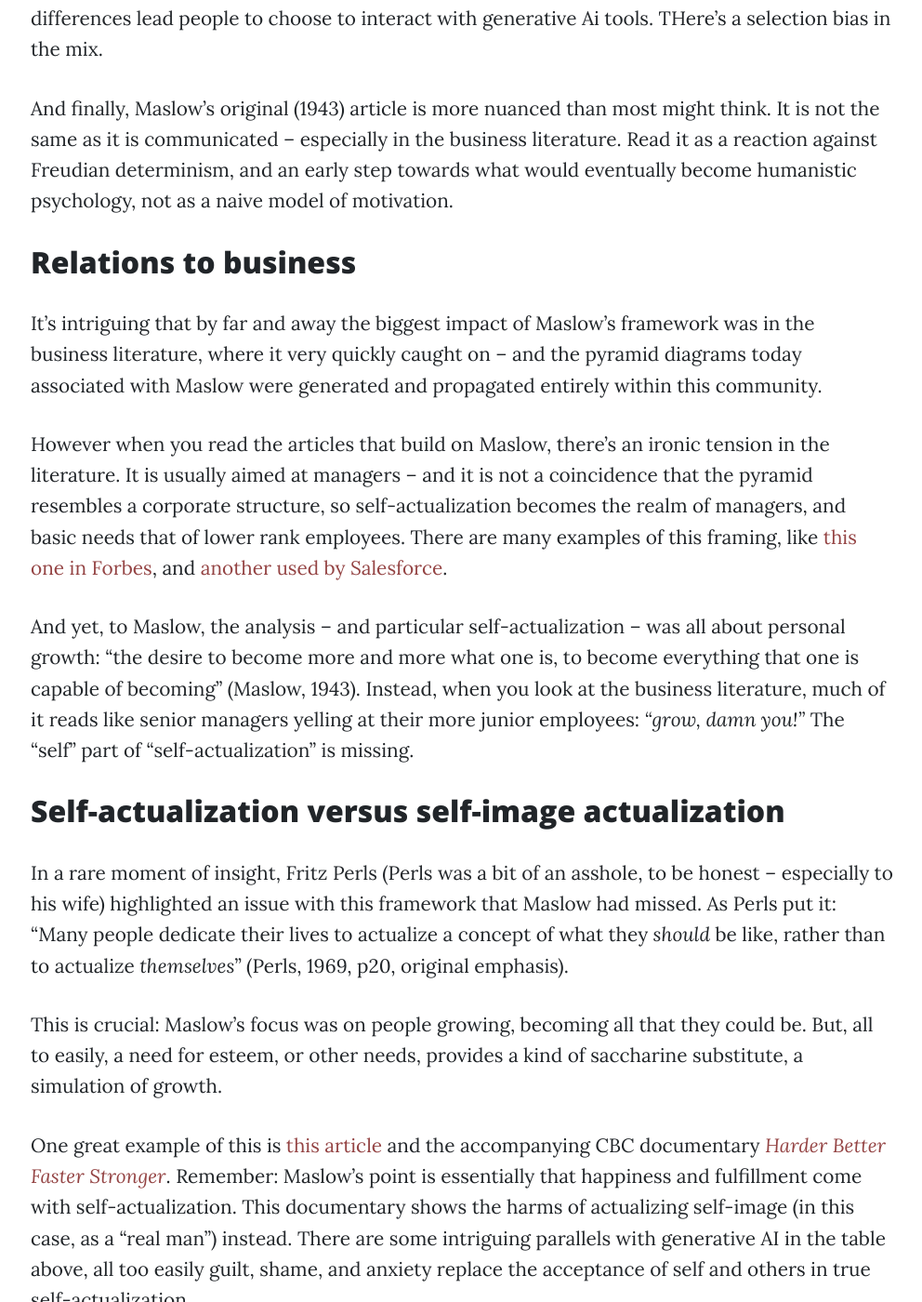
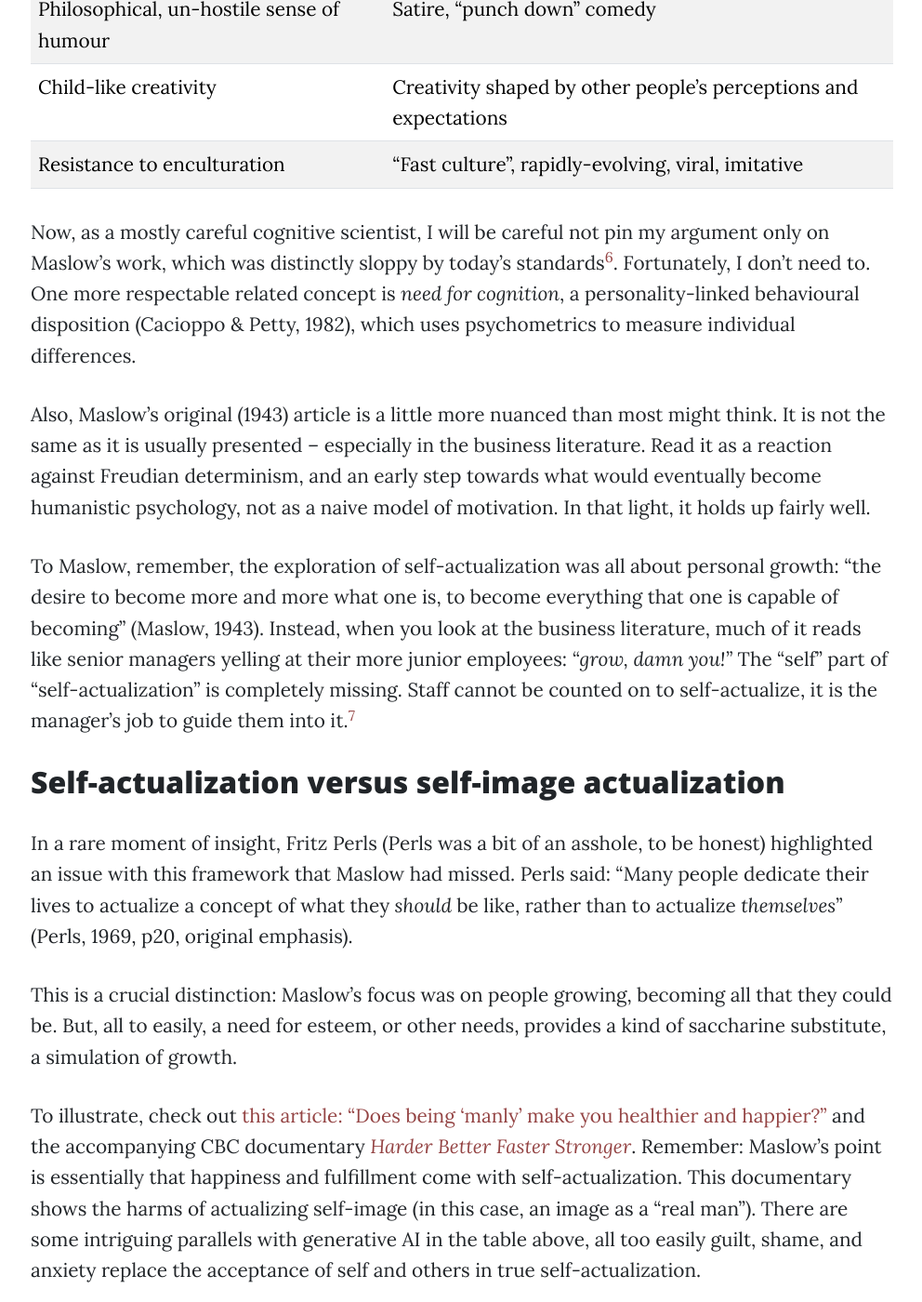
Before and after one commit to morungos/morungos.github.io, a Jekyll site: the page built from _posts/2025-08-22-super-size-my-brain.md, in a window 1280 px wide and 1400 px high, scrolled down 3461 px. Shown: the whole window at 93% size, without its empty margins (143-1135 px from the left). Built offline with Jekyll 4.4.1, drawn with Linux system fonts in a browser that asks for light colours; some of the changed text lies outside the part shown.

Commit message:
more tweaks

```diff
--- a/_posts/2025-08-22-super-size-my-brain.md
+++ b/_posts/2025-08-22-super-size-my-brain.md
@@ -9,24 +9,24 @@
 "Super Size Me"](https://www.imdb.com/title/tt0390521/)?
 
 To put it simply, if we spend our days immersed, not in human society, but in a
-soup of synthetic information, tailored to reflect the internet at large, what
-will be the impact on us? Is there a kind of “cognitive diet” that can be good —
+soup of synthetic information, tailored to reflect whatever big technology corporations
+have stuffed into their training data,
+*what will be the impact on us?*
+
+Is there a kind of “cognitive diet” that can be good —
 or bad — for us? Can we end up consuming information in a way that slowly
 transforms us, destroying our ability to function independently. In effect, are
 our mental capacities malleable or not?
 
 And if our mental capacities are not fixed, but constantly shift according to
-our context and experiences -- what if they are capable of being significantly
-harmed by some external stimuli?[^trauma]
-
-[^trauma]: Although trauma is a known example of this, it is by its nature
-    extreme, so I will leave trauma out of this, and focus on more everyday
-    experiences.
+our context and experiences -- what if they they don't help us grow healthy,
+but clog our mental arteries? Might we be significantly
+harmed by being surrounded by these complex cognitive artefacts?
 
 ## Maslow's hierarchy of needs
 
 One way to think about this is through the framework of Abraham Maslow, and
-especially his "hierarchy of needs", today usually depicted as a pyramid
+especially his "hierarchy of needs" (Maslow, 1943), today usually depicted as a pyramid
 (although Maslow himself never depicted it that way). At the bottom are a number
 of more basic needs (food, safety, love, self-esteem), and only once those are
 being met are we able to explore higher ones. At the top was
@@ -44,39 +44,50 @@
     point was that people who are fulfilled and happy tend to have a significant
     proportion of self-actualization in their mix.
 
-Today, the field that uses Maslow's model most often is business. His hierarchy
-of needs, and the pyramid diagram that evolved within the business literature
-after Maslow, are ubiquitous -- often bearing little resemblance to Maslow's.
+Today, the field that uses Maslow's ideas most often is not psychology but business. His hierarchy, and the pyramid diagram that evolved within the business literature
+after Maslow, are ubiquitous -- often bearing little resemblance to Maslow's original.
 For example [Salesforce use the structure to describe corporate growth from
 startups to unicorns and corporate
 citizenship](https://www.salesforce.com/ca/blog/business-hierarchy-of-needs/).
 
 Similarly, Keith Davis, whose *Human Relations at Work* (Davis, 1957) popularised
-Maslow's ideas within business, argued (contra Maslow) that too much safety was a
-bad thing.
+Maslow's ideas within business, argued (contra Maslow) that giving people too much safety -- one of Maslow's basic needs
+-- was a bad thing for a business, a family, or a society:
 
 > "The problem is faced alike by father with son, employer with personnel, and
 > government with citizens. A dangerous aspect of too much security is that if it
 > goes far enough to make man overly dependent on his securers, he may become
 > complacently unproductive" (Davis, 1957, p26).
 
-For Davis, the different hierarchies have the same basic structure, and Maslow's
-framework showed them how to achieve motivation by using the stick to remove
-safety, rather than the by offering the carrot of self-actualization.
+For Davis, all these different hierarchies have the same basic structure, and Maslow's
+framework showed them how to induce motivation when and where you needed to, using the stick to remove
+safety, rather than offering the carrot of self-actualization.
 
-But I digress. Like Maslow, let's focus more on growth, and how this framework helps
+It's intriguing that by far and away the biggest impact of Maslow's framework
+was in the business literature, where it very quickly caught on -- and the
+pyramid diagrams today associated with Maslow were generated and propagated
+entirely within this community.
+
+However when you read the articles that build on Maslow, there's an ironic
+tension in the literature. It is usually aimed at managers -- and it is not a
+coincidence that the pyramid resembles a corporate structure, so
+self-actualization becomes the realm of managers, and basic needs that of lower
+rank employees. There are many examples of this framing, like [this one in
+Forbes](https://www.forbes.com/councils/forbeshumanresourcescouncil/2021/06/10/maslows-hierarchy-of-needs-in-your-organization-how-to-support-your-employees-at-every-stage/),
+and [another used by
+Salesforce](https://www.salesforce.com/ca/blog/business-hierarchy-of-needs/).
+
+But I digress. Like Maslow, let us focus more on growth than on needs, and see how this framework helps
 us understand how people can become better, focusing on self-actualization.
 
 ## Self-actualization
 
-Maslow studied a fair number of people he considered self-actualizers (ranging from Einstein to
+Maslow came up with his interpretation of self-actualization by studing a fair number of people he considered self-actualizers (ranging from Einstein to
 Harriet Tubman), to find out what they had in common, and what marked them apart
 from the rest of us. All in all, he found about fifteen common behaviours,
-summarised in the table below.
-
-It's worth noting here that I'm talking about Maslow's original
-(semi-)qualitative work, not the abuses of his description that came later,
-especially in the popularization of his framework within the business community.
+summarised in left hand side of the table below. Down the right hand side, I've
+connected some of the corresponding effects of naive uptake of generative AI technology,
+whether it be vibe coding or helping students write essays.
 
 | Maslow's self-actualization               | Naive generative AI                                                   |
 | ----------------------------------------- | --------------------------------------------------------------------- |
@@ -105,67 +116,64 @@
 
 Now, as a mostly careful cognitive scientist, I will be careful not pin my
 argument only on Maslow's work, which was distinctly sloppy by today's
-standards. Fortunately, I don't need to. One more respectable related concept is
+standards[^method]. Fortunately, I don't need to. One more respectable related concept is
 *need for cognition*, a personality-linked behavioural disposition (Cacioppo &
 Petty, 1982), which uses psychometrics to measure individual differences.
 
-Also, it is not clear that these effects are causal. It is very likely that
-individual cognitive differences lead people to choose to interact with
-generative Ai tools. THere's a selection bias in the mix.
+[^method]: Criticisms of Maslow's work have tended to focus more on his basic needs (physiological,
+    safety, love and belonging, and self-esteem), and particularly their ordering, and less on
+    sef-actualization, which actually held up surprisingly well in other studies.
 
-And finally, Maslow's original (1943) article is more nuanced than most might
-think. It is not the same as it is communicated -- especially in the business
+Also, Maslow's original (1943) article is a little more nuanced than most might
+think. It is not the same as it is usually presented -- especially in the business
 literature. Read it as a reaction against Freudian determinism, and an early
 step towards what would eventually become humanistic psychology, not as a naive
-model of motivation.
+model of motivation. In that light, it holds up fairly well.
 
-## Relations to business
-
-It's intriguing that by far and away the biggest impact of Maslow's framework
-was in the business literature, where it very quickly caught on -- and the
-pyramid diagrams today associated with Maslow were generated and propagated
-entirely within this community.
-
-However when you read the articles that build on Maslow, there's an ironic
-tension in the literature. It is usually aimed at managers -- and it is not a
-coincidence that the pyramid resembles a corporate structure, so
-self-actualization becomes the realm of managers, and basic needs that of lower
-rank employees. There are many examples of this framing, like [this one in
-Forbes](https://www.forbes.com/councils/forbeshumanresourcescouncil/2021/06/10/maslows-hierarchy-of-needs-in-your-organization-how-to-support-your-employees-at-every-stage/),
-and [another used by
-Salesforce](https://www.salesforce.com/ca/blog/business-hierarchy-of-needs/).
-
-And yet, to Maslow, the analysis -- and particular self-actualization -- was all
+To Maslow, remember, the exploration of self-actualization was all
 about personal growth: "the desire to become more and more what one is, to
 become everything that one is capable of becoming" (Maslow, 1943). Instead, when
 you look at the business literature, much of it reads like senior managers
 yelling at their more junior employees: *"grow, damn you!"* The "self" part of
-"self-actualization" is missing.
+"self-actualization" is completely missing. Staff cannot be counted on to
+self-actualize, it is the manager's job to guide them into it.[^fairer]
+
+[^fairer]: A fairer interpretation of Maslow for business would be
+    that employers shoild focus on minimizing basic needs: keeping their employees well-fed,
+    safe and healthy, comfortable with their work-life balance, and respected by their
+    colleagues. That done, they'd get on and self-actualize themselves
+    -- unless the company actively prevented it. Maslow would have approved of
+    good health insurance, remote working, and the like. He'd frown on
+    modern versions of scientific management, using metrics for performance
+    assessment and the like, as they wield basic needs instead, and therefore
+    limit rather than enable growth. His view was, essentially, that a happy
+    person will motivate themselves, they won't need to be motivated by others.
 
 ## Self-actualization versus self-image actualization
 
 In a rare moment of insight, Fritz Perls (Perls was a bit of an asshole, to be
-honest -- especially to his wife) highlighted an issue with this framework that
-Maslow had missed. As Perls put it: "Many people dedicate their lives to
+honest) highlighted an issue with this framework that
+Maslow had missed. Perls said: "Many people dedicate their lives to
 actualize a concept of what they *should* be like, rather than to actualize
 *themselves*" (Perls, 1969, p20, original emphasis).
 
-This is crucial: Maslow's focus was on people growing, becoming all that they
+This is a crucial distinction: Maslow's focus was on people growing, becoming all that they
 could be. But, all to easily, a need for esteem, or other needs, provides a
 kind of saccharine substitute, a simulation of growth.
 
-One great example of this is [this
-article](https://www.cbc.ca/documentaries/the-passionate-eye/does-being-manly-make-you-healthier-and-happier-the-top-5-reasons-the-answer-is-nope-1.7358633)
+To illustrate, check out [this
+article: "Does being 'manly' make you healthier and happier?"](https://www.cbc.ca/documentaries/the-passionate-eye/does-being-manly-make-you-healthier-and-happier-the-top-5-reasons-the-answer-is-nope-1.7358633)
 and the accompanying CBC documentary [*Harder Better Faster
 Stronger*](https://gem.cbc.ca/harder-better-faster-stronger). Remember: Maslow's
 point is essentially that happiness and fulfillment come with
 self-actualization. This documentary shows the harms of actualizing self-image
-(in this case, as a "real man") instead. There are some intriguing parallels
+(in this case, an image as a "real man"). There are some intriguing parallels
 with generative AI in the table above, all too easily guilt, shame, and anxiety
 replace the acceptance of self and others in true self-actualization.
 
-In effect, there is a general principle: when self-image actualization replaces
-self-actualization, it results in psychological harm. Not only do we stop
+There is a pattern: when self-image actualization replaces
+self-actualization, it results in psychological harm -- in ways that are remarkably
+similar to the unbridled consequences of AI usage. In all cases, not only do we stop
 growing, we regress.[^positive]
 
 [^positive]: There is an argument that this is a significant risk within all
```
